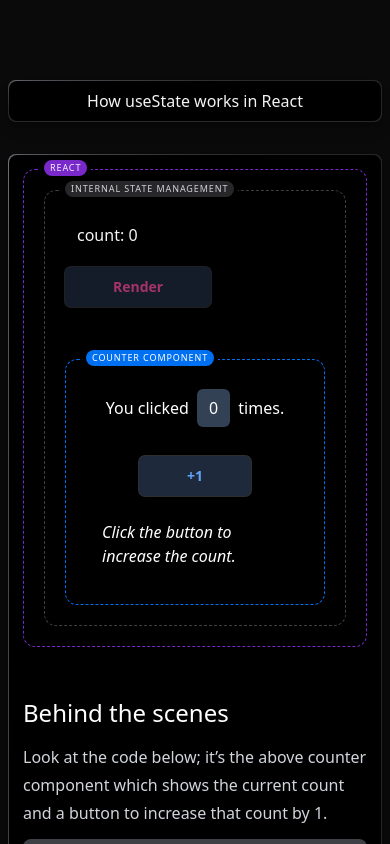
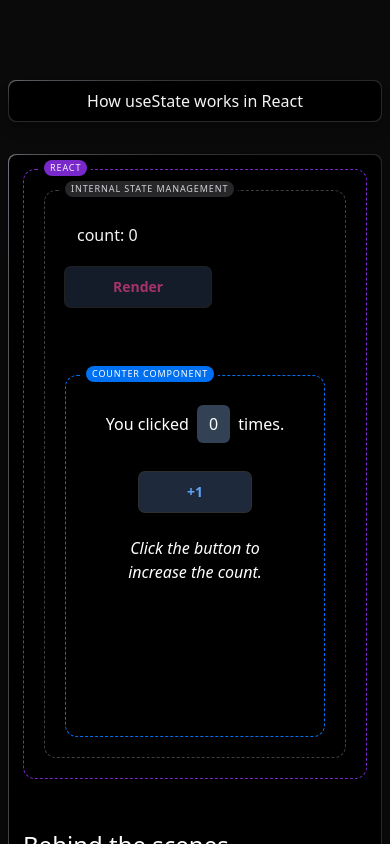
Before and after one commit to hasToggle/wtf-are-callbacks, a Next.js app: page / in a window 390 px wide. Shown: the top 844 px of the page. Built offline with nearby package versions, Linux system fonts and the light colour scheme.

Commit message:
Update code display and button display styles

```diff
--- a/app/code-display.tsx
+++ b/app/code-display.tsx
@@ -67,7 +67,7 @@ export const CodeDisplay = ({
 
   return (
     <div
-      className="whitespace-pre-wrap"
+      className="overflow-scroll whitespace-pre-wrap"
       dangerouslySetInnerHTML={{ __html: highlightedCode }}
     />
   )
--- a/app/counter.tsx
+++ b/app/counter.tsx
@@ -163,7 +163,7 @@ function Counter() {
                 Render
               </Button>
             </span>
-            <div className="mt-2 h-4 text-sm font-normal italic">
+            <div className="mb-12 mt-2 h-3 text-sm font-normal italic sm:mb-0 sm:h-4">
               {state.reactMessage}
             </div>
           </div>
@@ -174,6 +174,7 @@ function Counter() {
             key={state.count}
             animateRerendering={state.animateRerendering}
           >
+            <div className="h-[320px] sm:h-[354px]">
               {componentToShow === 'codeDisplay' && (
                 <motion.div
                   key="codeDisplay"
@@ -220,13 +221,12 @@ function Counter() {
                     <div>
                       You clicked{' '}
                       <span
-                      className={clsx(
-                        'mx-1 rounded-md bg-slate-700 px-3 py-2',
-                        {
+                        className={clsx('mx-1 rounded-md px-3 py-2', {
                           'animate-[highlight_1s_ease-in-out_1]':
                             state.disabled,
-                        },
-                      )}
+                          'bg-slate-700': state.disabled,
+                          'bg-slate-800': !state.disabled,
+                        })}
                       >
                         {state.count}
                       </span>{' '}
@@ -240,12 +240,13 @@ function Counter() {
                     >
                       +1
                     </Button>
-                  <div className="text-base font-light italic">
+                    <div className="text-center text-base font-light italic">
                       {state.message}
                     </div>
                   </div>
                 </motion.div>
               )}
+            </div>
           </Boundary>
         </Boundary>
       </Boundary>
```
Lines whose indentation alone changed are shown as unchanged.
